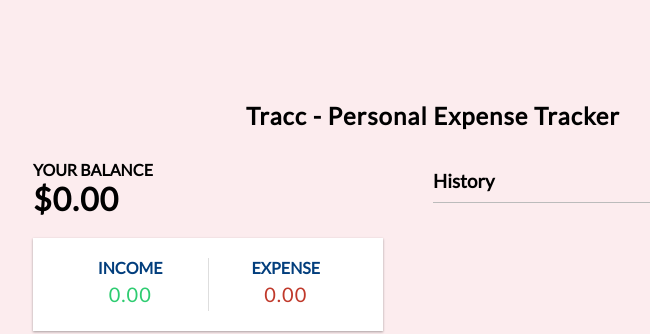
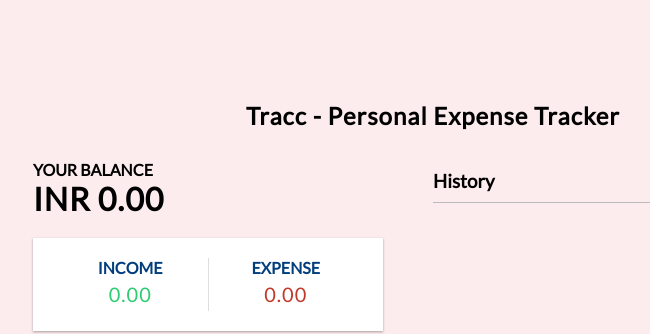
Before and after one commit to Megha-Pathak/Tracc, a React (Create React App) app: page / in a window 1280 px wide. Shown: the top 334 px of the page, without its empty margins (207-857 px from the left). Built offline with nearby package versions, Linux system fonts and the light colour scheme; the HTML template or start-up script is replaced by a standard one.

Commit message:
Update Balance.js

```diff
--- a/src/components/Balance.js
+++ b/src/components/Balance.js
@@ -11,7 +11,7 @@ export const Balance = () => {
   return (
     <>
       <h4>Your Balance</h4>
-    <h1>${total}</h1>
+    <h1>INR {total}</h1>
     </>
   )
 }
```
